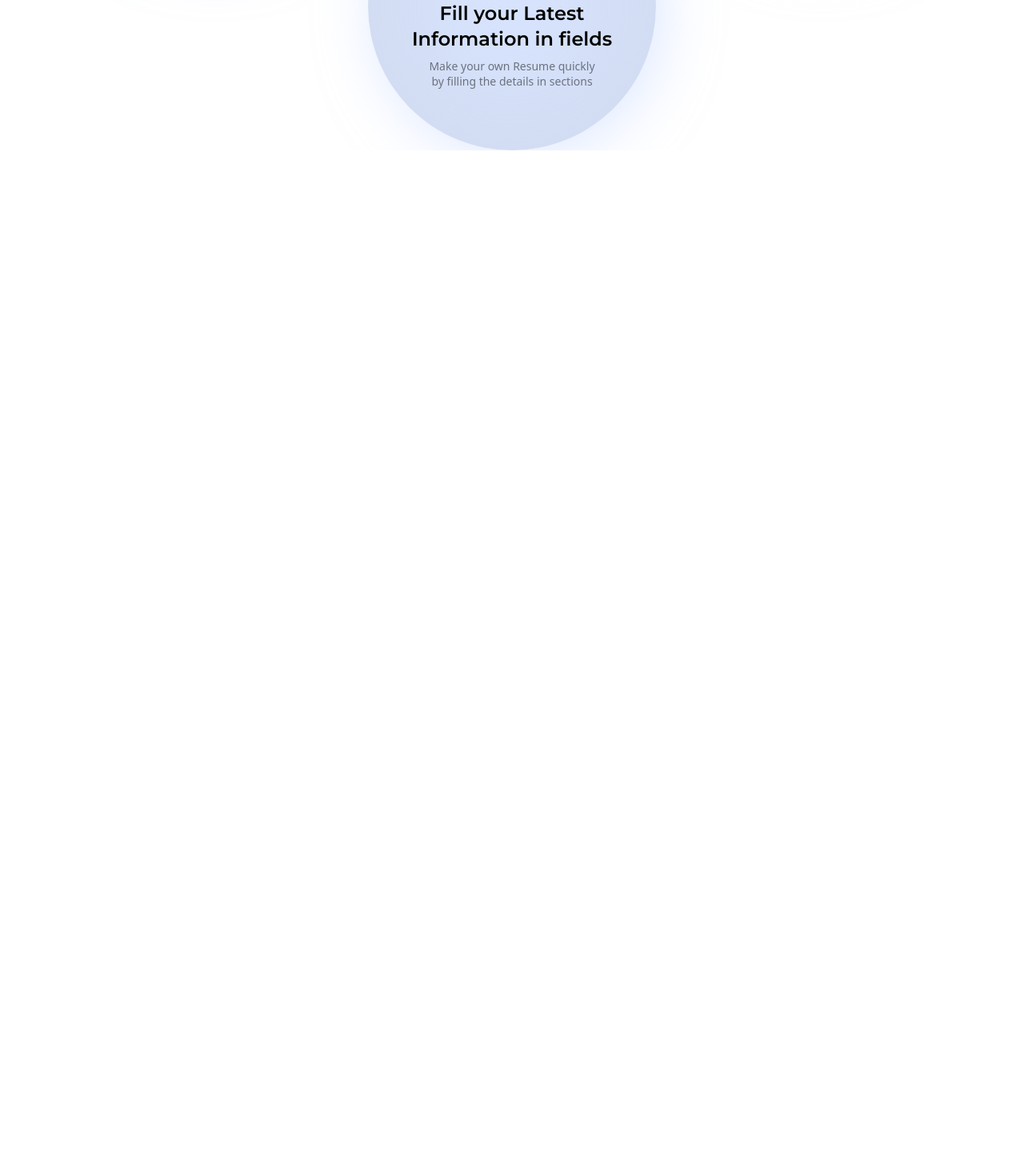
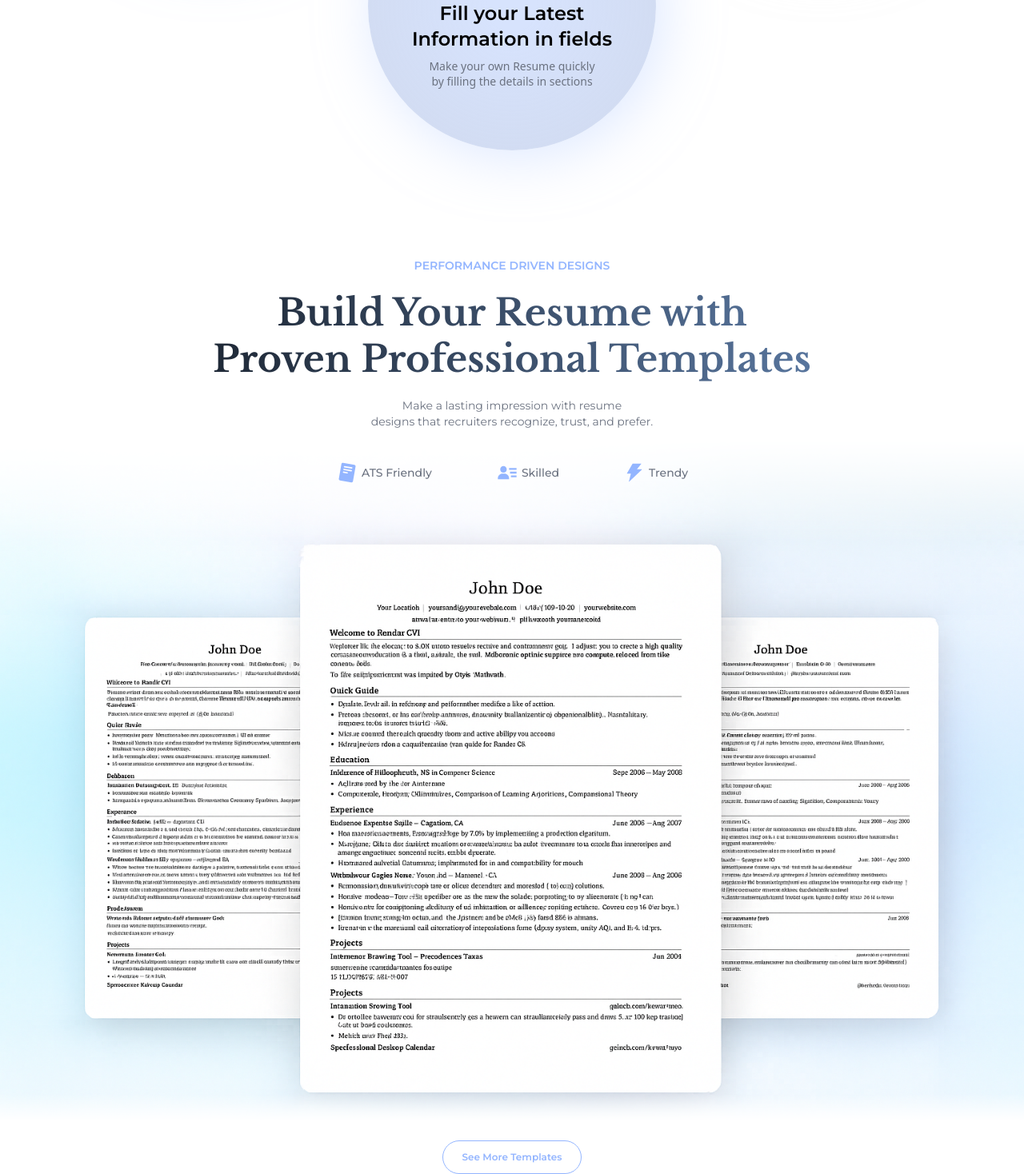
Before and after one commit to farhanadil1/CVCraft, a React (Create React App) app in the folder frontend/: page / in a window 1280 px wide. Shown: the part 1869-3337 px from the top of the page at 80% size. Before the commit the page ends 2057 px from the top, so only its background shows below. Built offline with nearby package versions, Linux system fonts and the light colour scheme.

Commit message:
Add ResumeSection component and integrate into Home; update HeroText and WorkingText components

```diff
--- /dev/null
+++ b/frontend/src/components/ResumeSection.js
@@ -0,0 +1,68 @@
+import React from 'react'
+import { PiReadCvLogoFill } from 'react-icons/pi'
+import { BiSolidUserDetail } from 'react-icons/bi'
+import { AiFillThunderbolt } from 'react-icons/ai'
+import { useNavigate } from 'react-router-dom'
+
+const ResumeSection = () => {
+  const navigate = useNavigate()
+  const handleNavigate = () => {
+    navigate('/templates')
+  };
+
+  return (
+    <div className='mt-36 relative text-center flex flex-col items-center'>
+      <h1 className='font-para text-primary text-sm font-semibold'>
+        PERFORMANCE DRIVEN DESIGNS
+      </h1>
+      <h2 className='font-head font-bold text-[46px] leading-tight head-gradient mt-5'>
+        Build Your Resume with<br />
+        Proven Professional Templates
+      </h2>
+      <p className='text-paragraph font-para text-sm mt-5'>
+        Make a lasting impression with resume<br />
+        designs that recruiters recognize, trust, and prefer.
+      </p>
+
+      <div className='flex justify-center gap-20 mt-10 cursor-pointer'>
+        <div className='flex gap-1 items-center'>
+          <PiReadCvLogoFill size={28} className='text-primary' />
+          <p className='font-para font-medium text-paragraph text-sm'>ATS Friendly</p>
+        </div>
+        <div className='flex gap-1 items-center'>
+          <BiSolidUserDetail size={28} className='text-primary' />
+          <p className='font-para font-medium text-paragraph text-sm'>Skilled</p>
+        </div>
+        <div className='flex gap-1 items-center'>
+          <AiFillThunderbolt size={28} className='text-primary' />
+          <p className='font-para font-medium text-paragraph text-sm'>Trendy</p>
+        </div>
+      </div>
+
+      <div className='relative w-full flex justify-center mt-10'>
+        <img
+          src='./resumes.png'
+          alt='gradient-bg'
+          className='-mt-24 -z-10'
+          style={{
+            WebkitMaskImage:
+              'linear-gradient(to bottom, transparent 0%, black 15%, black 96%, transparent 100%)',
+            maskImage:
+              'linear-gradient(to bottom, transparent 0%, black 15%, black 96%, transparent 100%)',
+            WebkitMaskSize: '100% 100%',
+            maskSize: '100% 100%',
+          }}
+        />
+      </div>
+      <button
+        onClick={handleNavigate}
+        className='group mt-6 border-[1.5px] border-primary rounded-3xl text-xs font-para font-semibold
+                   py-3 px-6 items-center overflow-hidden cursor-pointer transition-colors duration-300
+                   hover:bg-primary hover:text-white text-primary'
+      >
+        See More Templates
+      </button>
+    </div>
+  )
+}
+export default ResumeSection;
--- a/frontend/src/components/workingFlow/WorkingCircle.js
+++ b/frontend/src/components/workingFlow/WorkingCircle.js
@@ -3,8 +3,6 @@ import React from 'react'
 export default function WorkingCircle() {
   return (
     <div className="relative mx-20 h-[600px]">
-
-      {/* Top circles */}
       <div className="absolute top-0 left-0 w-full flex justify-between">
         {/* Left circle */}
         <div
--- a/frontend/src/components/workingFlow/WorkingText.js
+++ b/frontend/src/components/workingFlow/WorkingText.js
@@ -19,10 +19,10 @@ export default function WorkingText() {
                 millions of professionals worldwide.
             </p>
             <button
-                className="px-3 py-3 mt-8 mb-5 font-semibold font-para text-xs text-white bg-primary rounded-3xl
+                className="px-3 py-4 mt-9 mb-5 font-semibold font-para text-xs text-white bg-primary rounded-3xl
                             shadow-[0_8px_15px_rgba(40,88,193,0.3)] hover:bg-accent2 transition-colors duration-300"
                 >
-                Build My Resume
+                Create Resume Now
             </button>
         </div>
 
--- a/frontend/src/pages/Home.js
+++ b/frontend/src/pages/Home.js
@@ -2,6 +2,7 @@ import React from 'react'
 import Navbar from '../components/Navbar.js'
 import HeroSection from '../components/herosection/HeroSection.js'
 import WorkingFlow from '../components/workingFlow/WorkingFlow.js'
+import ResumeSection from '../components/ResumeSection.js'
 
 const Home = () => {
   return (
@@ -9,6 +10,7 @@ const Home = () => {
       <Navbar />
       <HeroSection />
       <WorkingFlow />
+      <ResumeSection />
     </div>
   )
 }
```
Also changed, not shown: frontend/public/resumes.png (added), frontend/src/components/herosection/HeroText.js (indentation only).
